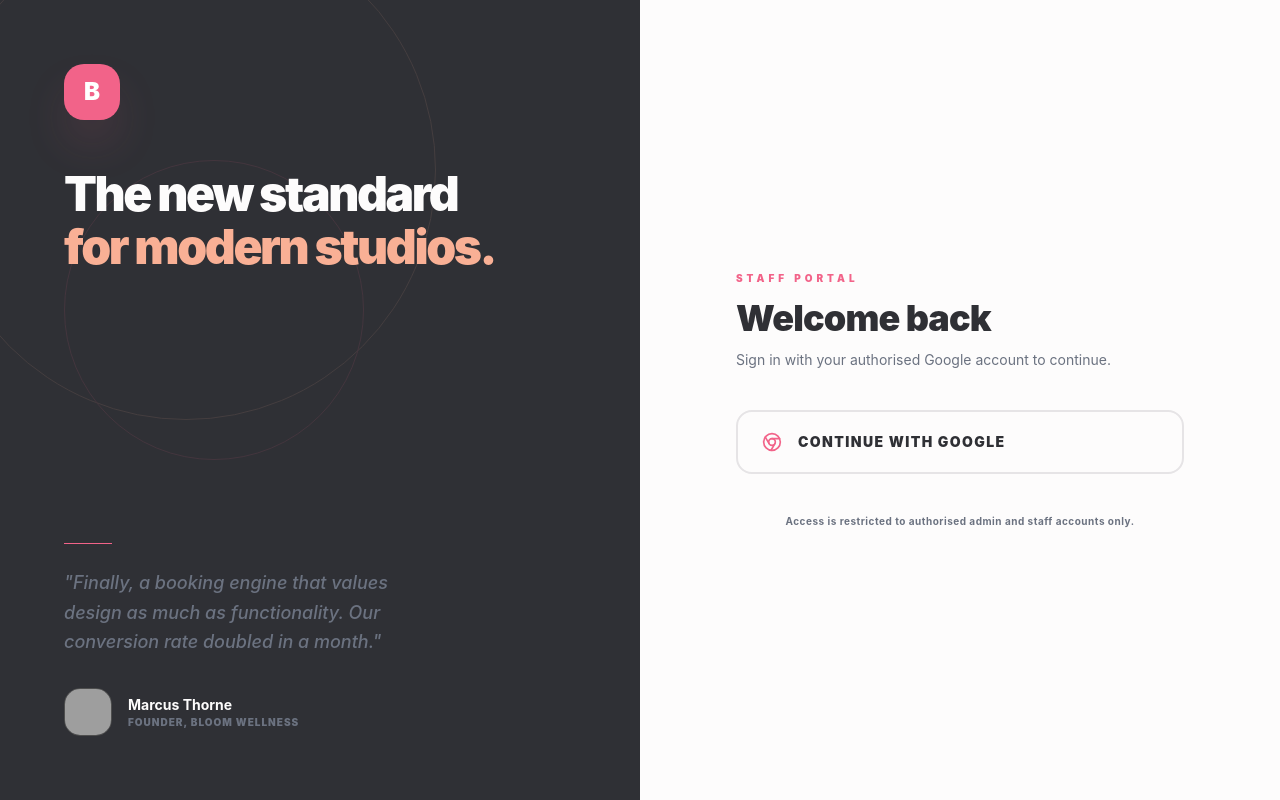
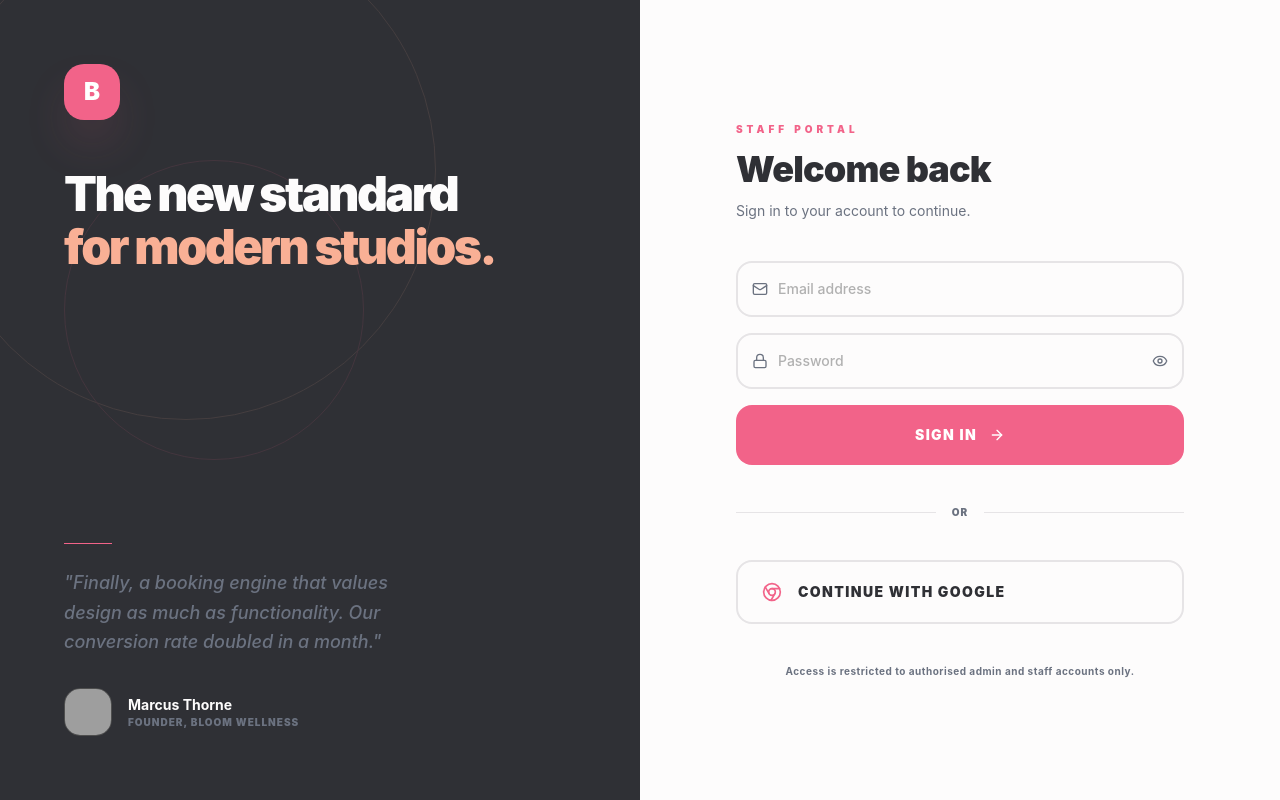
Before and after one commit to Newoooooo/appointmentsys, a React (Vite) app: page /login in a window 1280 px wide. Built offline with nearby package versions, Linux system fonts and the light colour scheme; no server answers; the database is empty; grey boxes are pictures that could not be loaded.

Commit message:
feat: add email/password login to AuthPage and AuthContext
Agent-Logs-Url: https://github.com/Newoooooo/appointmentsys/sessions/c9d358d4-2107-496d-96c0-37b907df0e72

Co-authored-by: Newoooooo <70318903+Newoooooo@users.noreply.github.com>

```diff
--- a/src/contexts/AuthContext.jsx
+++ b/src/contexts/AuthContext.jsx
@@ -2,6 +2,7 @@ import React, { createContext, useContext, useEffect, useState } from 'react';
 import {
     onAuthStateChanged,
     signInWithPopup,
+    signInWithEmailAndPassword,
     GoogleAuthProvider,
     signOut as firebaseSignOut
 } from 'firebase/auth';
@@ -70,6 +71,21 @@ export const AuthProvider = ({ children }) => {
         return unsubscribe;
     }, []);
 
+    const signInWithEmailPassword = async (email, password) => {
+        setAuthError('');
+        try {
+            await signInWithEmailAndPassword(auth, email, password);
+            // onAuthStateChanged will handle the rest
+        } catch (err) {
+            const msg =
+                err.code === 'auth/user-not-found' || err.code === 'auth/wrong-password' || err.code === 'auth/invalid-credential'
+                    ? 'Invalid email or password. Please try again.'
+                    : err.message || 'Sign-in failed. Please try again.';
+            setAuthError(msg);
+            throw err;
+        }
+    };
+
     const signInWithGoogle = async () => {
         setAuthError('');
         const provider = new GoogleAuthProvider();
@@ -97,6 +113,7 @@ export const AuthProvider = ({ children }) => {
         authError,
         setAuthError,
         signInWithGoogle,
+        signInWithEmailPassword,
         signOut,
         isAuthenticated: !!user && !!userProfile,
         isAdmin: userProfile?.role === 'admin',
--- a/src/pages/AuthPage.jsx
+++ b/src/pages/AuthPage.jsx
@@ -1,11 +1,27 @@
 import React, { useState } from 'react';
 import { motion } from 'framer-motion';
-import { Chrome, ArrowRight, AlertCircle } from 'lucide-react';
+import { Chrome, ArrowRight, AlertCircle, Eye, EyeOff, Mail, Lock } from 'lucide-react';
 import { useAuth } from '../contexts/AuthContext';
 
 const AuthPage = () => {
-    const { signInWithGoogle, authError, setAuthError, loading } = useAuth();
+    const { signInWithGoogle, signInWithEmailPassword, authError, setAuthError, loading } = useAuth();
     const [isSigningIn, setIsSigningIn] = useState(false);
+    const [email, setEmail] = useState('');
+    const [password, setPassword] = useState('');
+    const [showPassword, setShowPassword] = useState(false);
+
+    const handleEmailSignIn = async (e) => {
+        e.preventDefault();
+        setAuthError('');
+        setIsSigningIn(true);
+        try {
+            await signInWithEmailPassword(email, password);
+        } catch {
+            // authError is set inside signInWithEmailPassword
+        } finally {
+            setIsSigningIn(false);
+        }
+    };
 
     const handleGoogleSignIn = async () => {
         setAuthError('');
@@ -74,7 +90,7 @@ const AuthPage = () => {
                         <h1 className="text-4xl font-black text-[#2f3035] dark:text-[#fdfcfc] tracking-tight">
                             Welcome back
                         </h1>
-                        <p className="text-sm text-[#b1b1b1]">Sign in with your authorised Google account to continue.</p>
+                        <p className="text-sm text-[#b1b1b1]">Sign in to your account to continue.</p>
                     </div>
 
                     {authError && (
@@ -87,6 +103,62 @@ const AuthPage = () => {
                             <p className="text-sm font-medium">{authError}</p>
                         </motion.div>
                     )}
+
+                    {/* Email / Password form */}
+                    <form onSubmit={handleEmailSignIn} className="space-y-4">
+                        <div className="relative">
+                            <Mail size={16} className="absolute left-4 top-1/2 -translate-y-1/2 text-[#b1b1b1]" />
+                            <input
+                                type="email"
+                                placeholder="Email address"
+                                value={email}
+                                onChange={(e) => setEmail(e.target.value)}
+                                required
+                                disabled={isSigningIn || loading}
+                                className="w-full pl-10 pr-4 py-4 border-2 border-[#e6e4e6] dark:border-[#3f3835] rounded-2xl text-sm font-medium text-[#2f3035] dark:text-[#fdfcfc] bg-transparent placeholder-[#b1b1b1] focus:outline-none focus:border-[#F26389] disabled:opacity-50 transition-colors"
+                            />
+                        </div>
+                        <div className="relative">
+                            <Lock size={16} className="absolute left-4 top-1/2 -translate-y-1/2 text-[#b1b1b1]" />
+                            <input
+                                type={showPassword ? 'text' : 'password'}
+                                placeholder="Password"
+                                value={password}
+                                onChange={(e) => setPassword(e.target.value)}
+                                required
+                                disabled={isSigningIn || loading}
+                                className="w-full pl-10 pr-12 py-4 border-2 border-[#e6e4e6] dark:border-[#3f3835] rounded-2xl text-sm font-medium text-[#2f3035] dark:text-[#fdfcfc] bg-transparent placeholder-[#b1b1b1] focus:outline-none focus:border-[#F26389] disabled:opacity-50 transition-colors"
+                            />
+                            <button
+                                type="button"
+                                onClick={() => setShowPassword((v) => !v)}
+                                className="absolute right-4 top-1/2 -translate-y-1/2 text-[#b1b1b1] hover:text-[#F26389] transition-colors"
+                            >
+                                {showPassword ? <EyeOff size={16} /> : <Eye size={16} />}
+                            </button>
+                        </div>
+                        <button
+                            type="submit"
+                            disabled={isSigningIn || loading}
+                            className="w-full flex items-center justify-center gap-3 px-6 py-5 bg-[#F26389] hover:bg-[#e0547a] disabled:opacity-50 disabled:cursor-not-allowed rounded-2xl font-black text-sm uppercase tracking-widest text-white transition-all"
+                        >
+                            {isSigningIn ? (
+                                <div className="w-5 h-5 border-2 border-white border-t-transparent rounded-full animate-spin" />
+                            ) : (
+                                <>
+                                    <span>Sign In</span>
+                                    <ArrowRight size={16} />
+                                </>
+                            )}
+                        </button>
+                    </form>
+
+                    {/* Divider */}
+                    <div className="flex items-center gap-4">
+                        <div className="flex-1 h-[1px] bg-[#e6e4e6] dark:bg-[#3f3835]" />
+                        <span className="text-[10px] font-black text-[#b1b1b1] uppercase tracking-widest">or</span>
+                        <div className="flex-1 h-[1px] bg-[#e6e4e6] dark:bg-[#3f3835]" />
+                    </div>
 
                     <button
                         onClick={handleGoogleSignIn}
```
